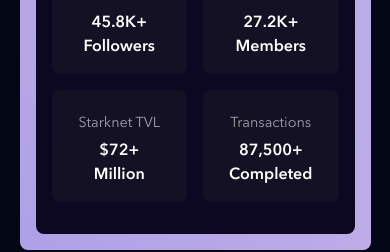
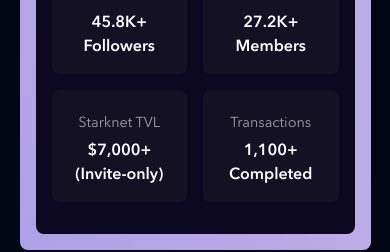
Before and after one commit to 0xHashstack/hashstatic, a Next.js app: page / in a window 390 px wide. Shown: the part 6020-6272 px from the top of the page. Built offline with nearby package versions, Linux system fonts and the light colour scheme.

Commit message:
Mobile Stats Updated

```diff
--- a/components/MilestonesAnimatedMobile.jsx
+++ b/components/MilestonesAnimatedMobile.jsx
@@ -986,8 +986,8 @@ function MilestonesAnimatedMobile() {
                   Starknet TVL
                 </Text>{" "}
                 <Text fontSize={{ base: "1rem" }} fontWeight="600">
-                  $72+ <br />
-                  Million
+                  $7,000+ <br />
+                  (Invite-only)
                 </Text>
               </GridItem>
 
@@ -1012,7 +1012,7 @@ function MilestonesAnimatedMobile() {
                   Transactions
                 </Text>{" "}
                 <Text fontSize={{ base: "1rem" }} fontWeight="600">
-                  87,500+ <br />
+                  1,100+ <br />
                   Completed
                 </Text>
               </GridItem>
```
